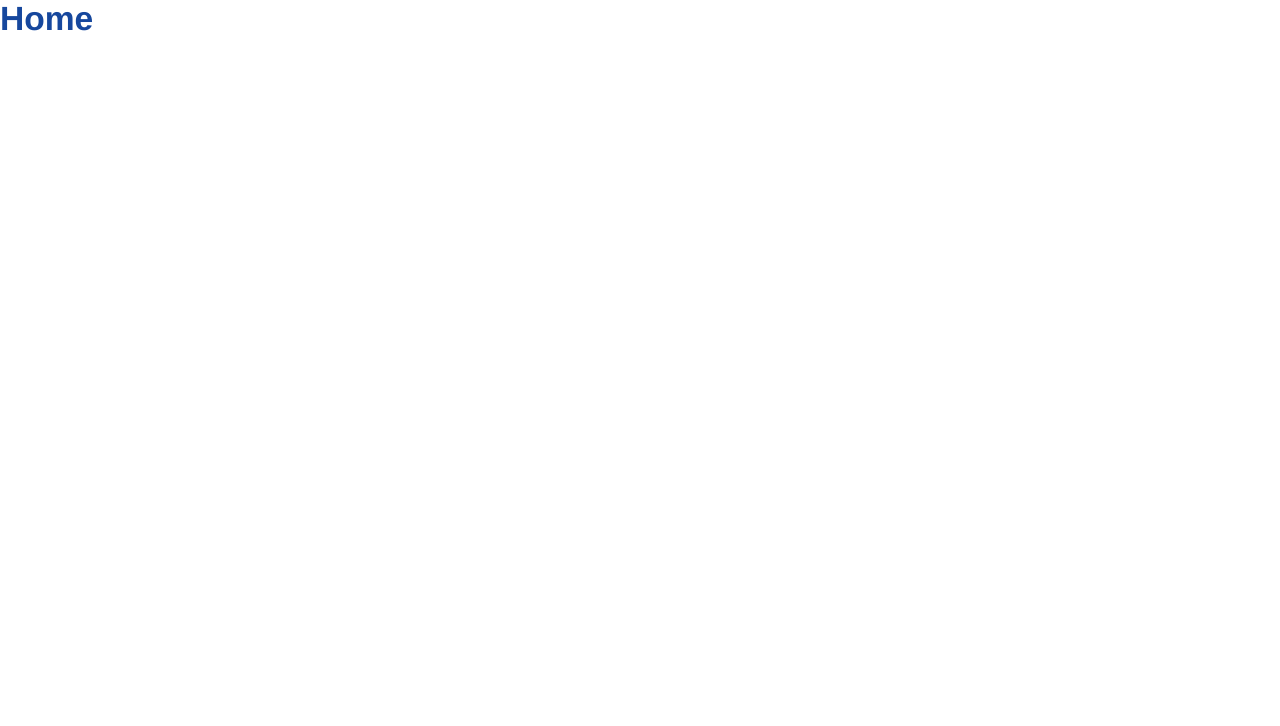
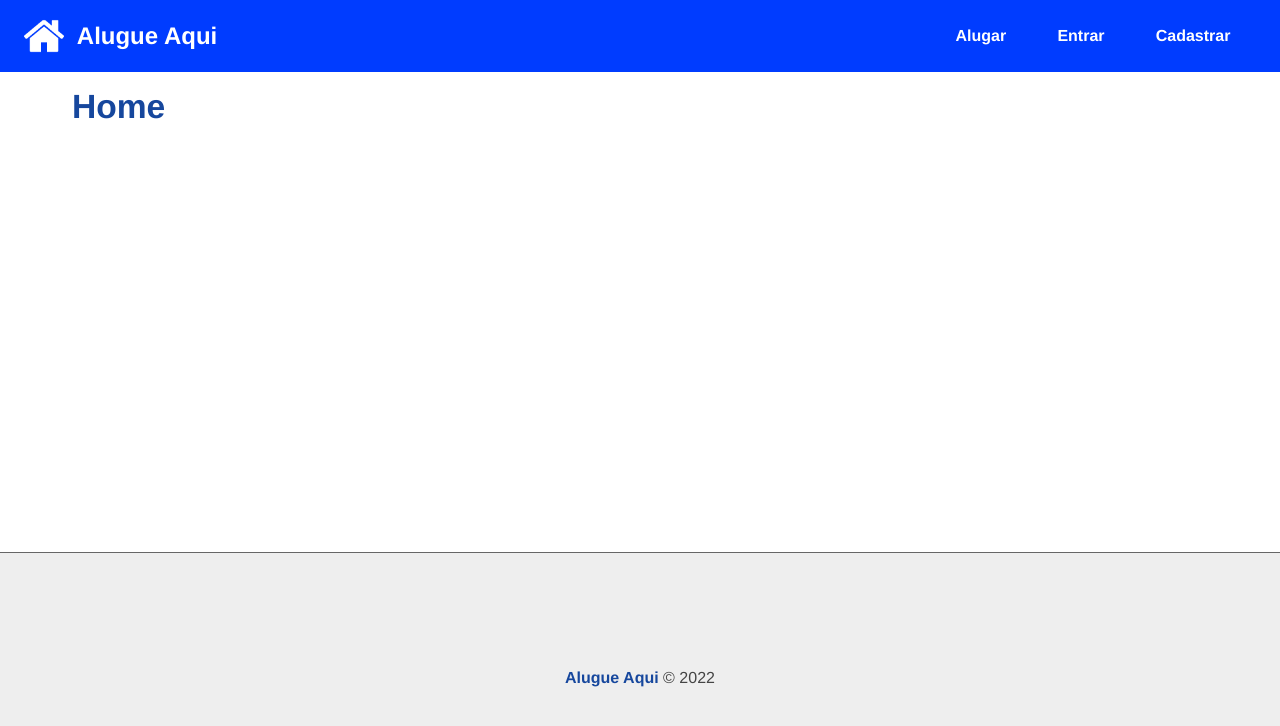
Before and after one commit to rianbr10/alugue_aqui, a React (Create React App) app in the folder frontend/: page / in a window 1280 px wide. Shown: the top 726 px of the page. Built offline with nearby package versions, Linux system fonts and the light colour scheme.

Commit message:
Criando o navbar, footer e o componente de container

```diff
--- a/frontend/public/index.html
+++ b/frontend/public/index.html
@@ -2,7 +2,7 @@
 <html lang="en">
   <head>
     <meta charset="utf-8" />
-    <link rel="icon" href="%PUBLIC_URL%/favicon.ico" />
+    <link rel="icon" href="https://cdn-icons-png.flaticon.com/512/25/25694.png" />
     <meta name="viewport" content="width=device-width, initial-scale=1" />
     <meta name="theme-color" content="#000000" />
     <meta
--- a/frontend/src/App.js
+++ b/frontend/src/App.js
@@ -1,4 +1,9 @@
 import { BrowserRouter as Router, Switch, Route } from 'react-router-dom';
+
+import Navbar from './components/layout/Navbar';
+import Footer from './components/layout/Footer';
+import Container from './components/layout/Container';
+
 import Login from './components/pages/Auth/Login';
 import Register from './components/pages/Auth/Register';
 import Home from './components/pages/Home';
@@ -6,6 +11,8 @@ import Home from './components/pages/Home';
 function App() {
   return (
     <Router>
+      <Navbar />
+      <Container>
         <Switch>
           <Route path="/login">
             <Login />
@@ -17,6 +24,8 @@ function App() {
             <Home />
           </Route>
         </Switch>
+      </Container>
+      <Footer />
     </Router>
   );
 }
--- /dev/null
+++ b/frontend/src/components/layout/Container.js
@@ -0,0 +1,9 @@
+import styles from './Container.module.css';
+
+function Container({children}) {
+  return (
+    <main className={styles.container}>{children}</main>
+  )
+}
+
+export default Container;
--- /dev/null
+++ b/frontend/src/components/layout/Container.module.css
@@ -0,0 +1,6 @@
+.container {
+  min-height: 60vh;
+  padding: 1em 2em 3em;
+  max-width: 1200px;
+  margin: 0 auto;
+}
--- /dev/null
+++ b/frontend/src/components/layout/Footer.js
@@ -0,0 +1,15 @@
+import styles from './Footer.module.css';
+
+function Footer() {
+  return (
+    <section>
+      <footer className={styles.footer}>
+        <p>
+          <span className="bold">Alugue Aqui</span> &copy; 2022
+        </p>
+      </footer>
+    </section>
+  )
+}
+
+export default Footer;
--- /dev/null
+++ b/frontend/src/components/layout/Footer.module.css
@@ -0,0 +1,9 @@
+.footer {
+  height: 250px;
+  display: flex;
+  align-items: center;
+  justify-content: center;
+  background-color: #EEE;
+  color: #444;
+  border-top: 1px solid #666;
+}
--- /dev/null
+++ b/frontend/src/components/layout/Navbar.js
@@ -0,0 +1,29 @@
+import {Link} from 'react-router-dom';
+
+import Logo from '../../assets/img/logo.png';
+
+import styles from './Navbar.module.css';
+
+function Navbar() {
+  return (
+    <nav className={styles.navbar}>
+      <div className={styles.navbar_logo}>
+        <img src={Logo} alt="Alugue Aqui" />
+        <h2>Alugue Aqui</h2>
+      </div>
+      <ul>
+        <li>
+          <Link to="/">Alugar</Link>
+        </li>
+        <li>
+          <Link to="/login">Entrar</Link>
+        </li>
+        <li>
+          <Link to="/register">Cadastrar</Link>
+        </li>
+      </ul>
+    </nav>
+  )
+}
+
+export default Navbar;
--- /dev/null
+++ b/frontend/src/components/layout/Navbar.module.css
@@ -0,0 +1,42 @@
+.navbar {
+  display: flex;
+  justify-content: space-between;
+  padding: 1em 1.5em;
+  background-color: rgb(0, 60, 255);
+  color: rgb(255, 255, 255);
+}
+
+.navbar_logo {
+  display: flex;
+  align-items: center;
+}
+
+.navbar_logo img {
+  width: 40px;
+  margin-right: 0.8em;
+}
+
+.navbar ul {
+  display: flex;
+  align-items: center;
+  list-style: none;
+}
+
+.navbar li,
+.navbar a {
+  text-decoration: none;
+  color: #FFF;
+  font-weight: bold;
+  cursor: pointer;
+  transition: .5s;
+  padding: .5em .8em;
+  border-radius: 5px;
+}
+
+.navbar li:hover {
+  background-color: #FFF;
+}
+
+.navbar li:hover > a {
+  color: rgb(0, 60, 255);
+}
```
Also changed, not shown: frontend/src/assets/img/logo.png (added). Lines whose indentation alone changed are shown as unchanged.
